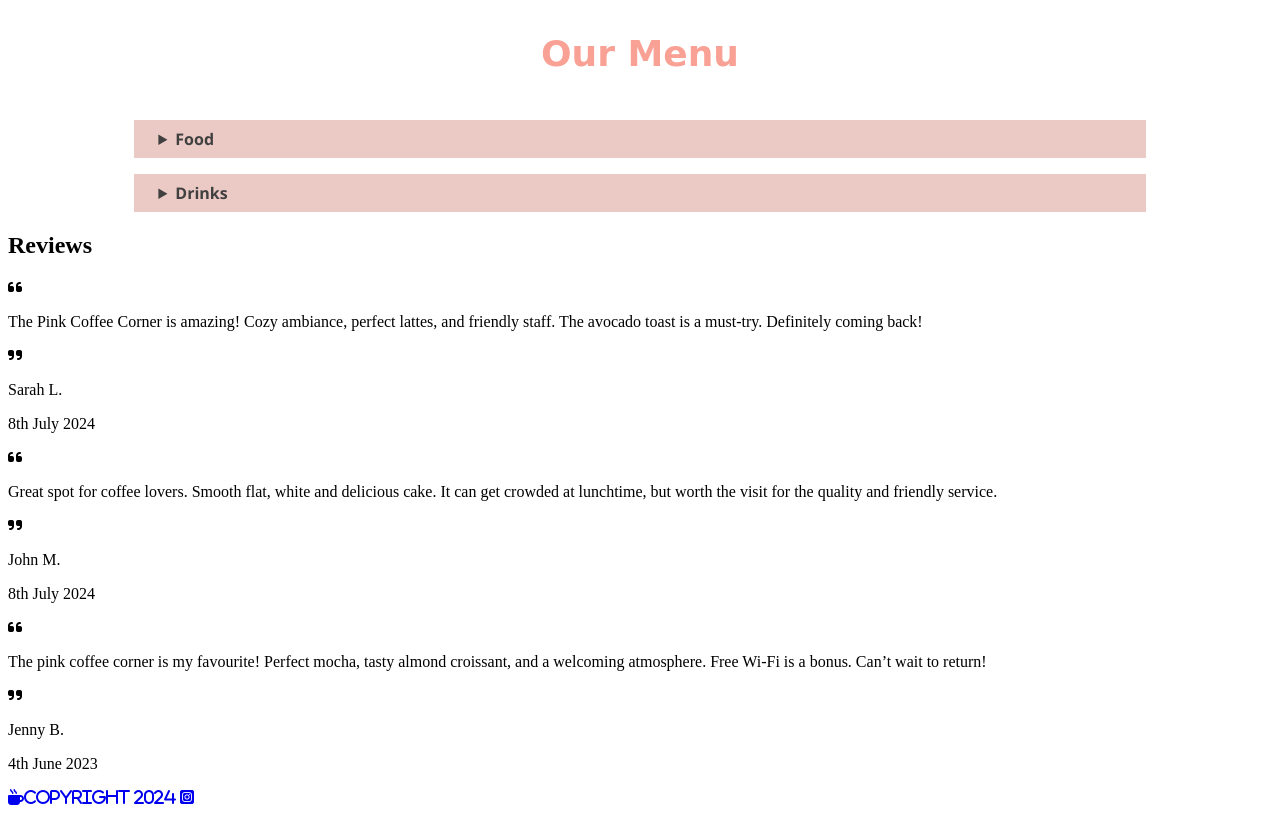
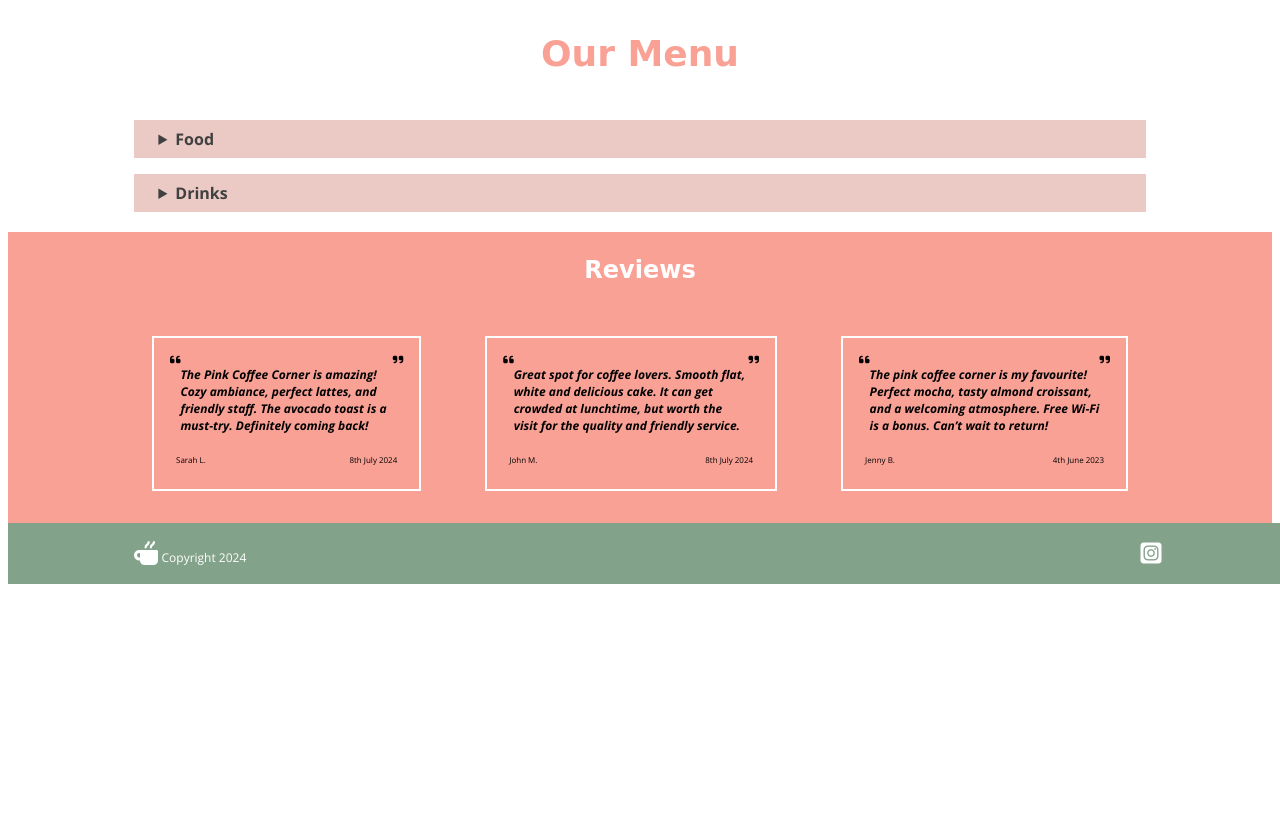
Before and after one commit to LJ-Fryer/pink-coffee-corner, a plain HTML site: page index.html in a window 1280 px wide. Shown: the part 506-1321 px from the top of the page. After the commit the page ends 1098 px from the top, so only its background shows below. Drawn offline with nearby package versions, Linux system fonts and the light colour scheme; a web font is replaced by a local one.

Commit message:
Styled reviews and footer sections. Improved footer structure

```diff
--- a/index.html
+++ b/index.html
@@ -31,7 +31,9 @@
         <div class="hero__item-inner">
           <h1 class="hero__title">The Pink Coffee Corner</h1>
           <h3 class="hero__tagline">Best coffee in Melbourne</h3>
-          <button class="hero__button">See Reviews</button>
+          <a href="#reviews-id"
+            ><button class="hero__button">See Reviews</button></a
+          >
         </div>
       </div>
       <div class="hero__item hero__right">
@@ -110,6 +112,7 @@
                   Eggs</span
                 >
               </div>
+              <!-- <div class="menu__card"></div> -->
               <!-- 5 -->
               <div class="menu__card">
                 <img
@@ -166,7 +169,7 @@
                 <h3 class="menu__card-heading">Peanut Butter Smoothie</h3>
                 <span class="menu__tags">
                   <i class="menu__icons fa-solid fa-leaf"></i> Vegan Options
-                  Available </ br>
+                  Available
                   <i class="menu__icons fa-solid fa-hand-dots"></i> Contains
                   Nuts
                 </span>
@@ -175,7 +178,7 @@
           </details>
         </section>
       </section>
-      <section class="section reviews">
+      <section class="section reviews" id="reviews-id">
         <h2 class="reviews__heading">Reviews</h2>
         <div class="reviews__container">
           <div class="reviews__card">
@@ -186,9 +189,8 @@
                 lattes, and friendly staff. The avocado toast is a must-try.
                 Definitely coming back!
               </p>
-              <i class="fa-solid fa-quote-right"></i>
+              <i class="reviews__quote--right fa-solid fa-quote-right"></i>
             </div>
-
             <div class="reviews__card-bottom">
               <p>Sarah L.</p>
               <p>8th July 2024</p>
@@ -203,9 +205,8 @@
                 cake. It can get crowded at lunchtime, but worth the visit for
                 the quality and friendly service.
               </p>
+              <i class="reviews__quote--right fa-solid fa-quote-right"></i>
             </div>
-            <i class="fa-solid fa-quote-right"></i>
-
             <div class="reviews__card-bottom">
               <p>John M.</p>
               <p>8th July 2024</p>
@@ -220,9 +221,8 @@
                 almond croissant, and a welcoming atmosphere. Free Wi-Fi is a
                 bonus. Can’t wait to return!
               </p>
+              <i class="reviews__quote--right fa-solid fa-quote-right"></i>
             </div>
-            <i class="fa-solid fa-quote-right"></i>
-
             <div class="reviews__card-bottom">
               <p>Jenny B.</p>
               <p>4th June 2023</p>
@@ -231,11 +231,15 @@
         </div>
       </section>
     </main>
-    <footer>
-      <a href="#"
-        ><i class="fa-solid fa-mug-hot"><span>Copyright 2024</span></i></a
-      >
-      <a href="#"><i class="fa-brands fa-square-instagram"></i></a>
+    <footer class="footer">
+      <div class="footer__content">
+        <i class="footer__icon footer__icon--cup fa-solid fa-mug-hot"></i>
+        <span>Copyright 2024</span>
+      </div>
+
+      <div class="footer__content">
+        <i class="footer__icon fa-brands fa-square-instagram"></i>
+      </div>
     </footer>
   </body>
 </html>
--- a/style.scss
+++ b/style.scss
@@ -110,7 +110,7 @@
     justify-self: center;
     align-items: center;
     width: 300px;
-    height: 360px;
+    height: 400px;
     background-color: c.$fairy-floss;
   }
   .menu__image {
@@ -126,3 +126,58 @@
     font-weight: f.$weight-bold;
   }
 }
+
+.reviews {
+  background-color: c.$peach-amber;
+
+  .reviews__heading {
+    padding-top: 1em;
+    font-family: f.$font-rammetto;
+    color: #fff;
+    text-align: center;
+  }
+  .reviews__container {
+    display: flex;
+    margin: 0 5em;
+    padding: 2em;
+    font-family: f.$font-open-sans;
+  }
+  .reviews__card {
+    margin: 0 2em;
+    padding: 1em;
+    border: 2px solid#fff;
+  }
+
+  .reviews__card-top {
+    display: flex;
+    font-weight: f.$weight-bold;
+    font-style: f.$style-italic;
+    font-size: 0.75em;
+  }
+  // .reviews__quote--right {
+  // }
+  .reviews__card-bottom {
+    display: flex;
+    padding: 0 0.75em;
+    justify-content: space-between;
+    font-size: 0.5em;
+  }
+}
+
+.footer {
+  display: flex;
+  padding: 1.5em 10%;
+  justify-content: space-between;
+  align-items: center;
+  width: 100vw;
+  background-color: c.$track-green;
+  font-family: f.$font-open-sans;
+  font-size: 0.75em;
+  color: #fff;
+  .footer__icon {
+    font-size: 2em;
+  }
+  .footer__icon--cup {
+    transform: scaleX(-1);
+  }
+}
```
Also changed, not shown: style.css, 1 other file.
